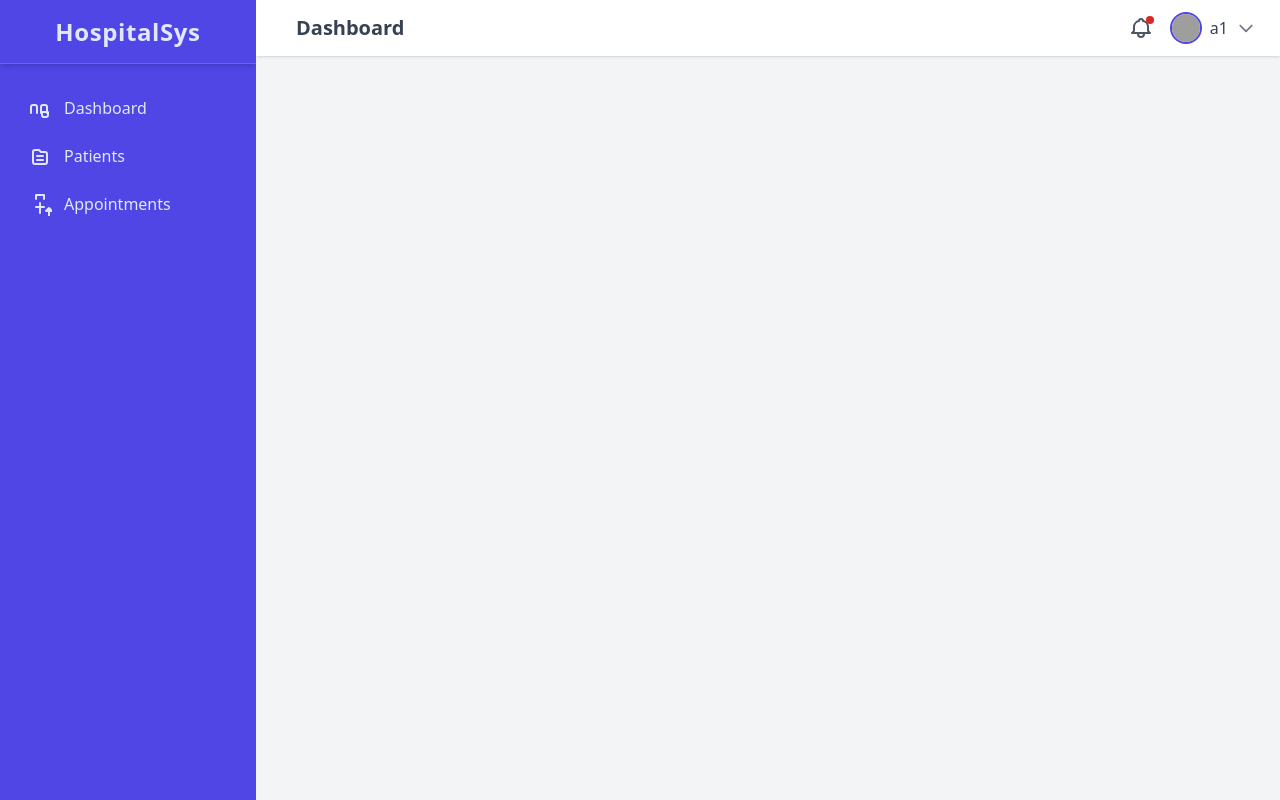
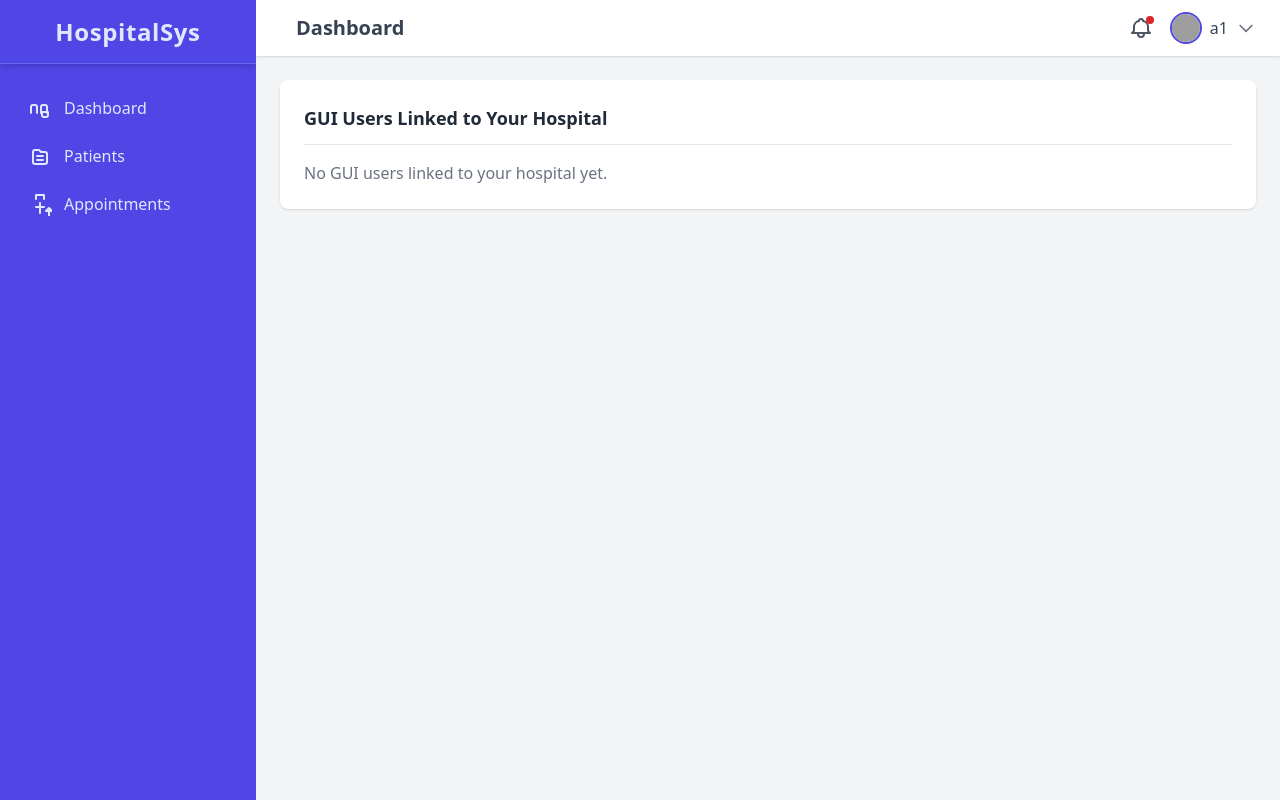
Before and after one commit to PayF123/HospitalManagement, a Flask app: page /dashboard in a window 1280 px wide. Run offline with Flask 3, Linux system fonts and the light colour scheme; a user stored in the database is signed in; some libraries are stand-ins or nearby versions; grey boxes are pictures that could not be loaded.

Commit message:
admin can click on single hospitals , so that GUI users can be listed linked to specific hospitals

```diff
--- a/templates/HospitalAdminDashboard.html
+++ b/templates/HospitalAdminDashboard.html
@@ -229,9 +229,7 @@
           <tr class="border-b hover:bg-indigo-50">
             <td class="px-6 py-3">{{ hospital.name }}</td>
             <td class="px-6 py-3">{{ hospital.username }}</td>
-            <!-- <td class="px-6 py-3">
-              <a href="{{ url_for('delete_hospital', hospital_id=hospital.id) }}" class="text-red-600 hover:text-red-800 transition">Delete</a>
-            </td> -->
+
             <!-- Change this line in the hospitals table -->
             <td class="px-6 py-3">
               <a href="{{ url_for('view_gui_users', hospital_id=hospital.id) }}" class="text-blue-600 hover:text-blue-800 transition">View Users</a>
@@ -244,6 +242,38 @@
       </table>
     </div>
   </section>
+      <!-- ✅ Hospital GUI Users Block Goes HERE -->
+         {% elif session['role'] == 'hospital' %}
+    <section class="bg-white rounded-lg shadow p-6">
+      <h3 class="text-lg font-semibold border-b border-gray-200 pb-3 mb-4">
+        GUI Users Linked to Your Hospital
+      </h3>
+
+      {% if gui_users %}
+      <div class="overflow-x-auto">
+        <table class="min-w-full text-left text-sm font-light">
+          <thead class="border-b border-gray-200 bg-gray-50">
+            <tr>
+              <th class="px-6 py-3">User ID</th>
+              <th class="px-6 py-3">Username</th>
+              <th class="px-6 py-3">Phone Number</th>
+            </tr>
+          </thead>
+          <tbody>
+            {% for user_id, username, phone in gui_users %}
+            <tr class="border-b hover:bg-indigo-50">
+              <td class="px-6 py-3">{{ user_id }}</td>
+              <td class="px-6 py-3">{{ username }}</td>
+              <td class="px-6 py-3">{{ phone or '-' }}</td>
+            </tr>
+            {% endfor %}
+          </tbody>
+        </table>
+      </div>
+      {% else %}
+      <p class="text-gray-500">No GUI users linked to your hospital yet.</p>
+      {% endif %}
+    </section>
         {% endif %}
       </main>
     </div>
```
